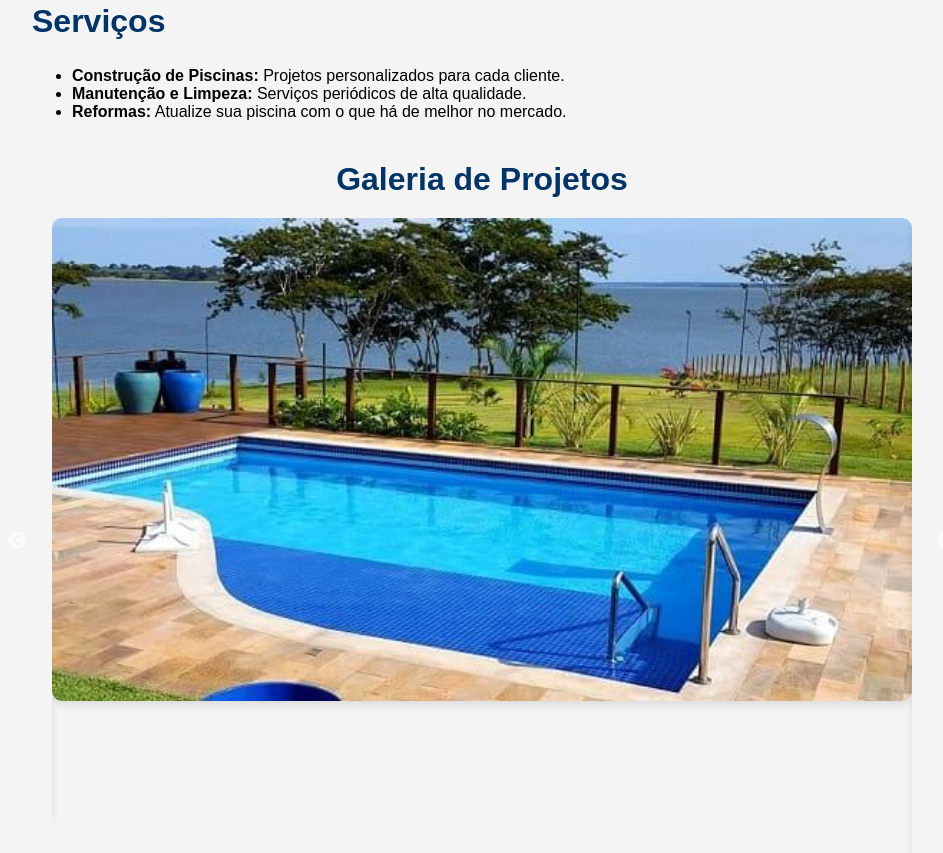
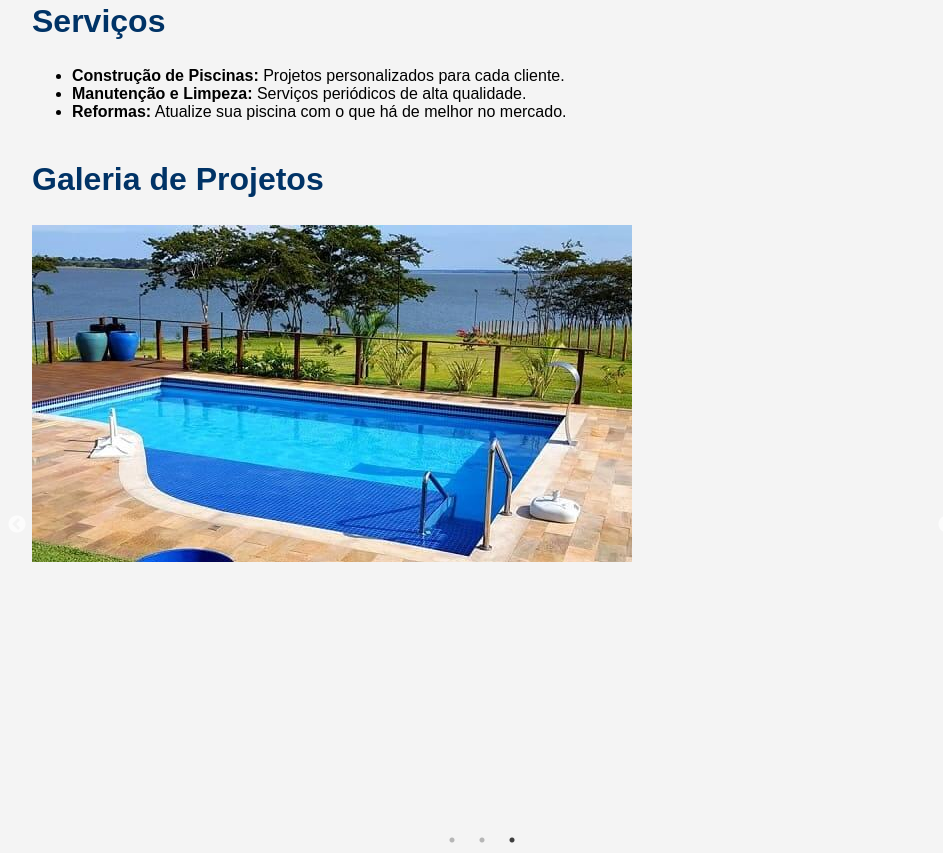
Before and after one commit to ricardoaran/rdpiscinas, a plain HTML site: page index.html in a window 1280 px wide. Shown: the part 439-1292 px from the top of the page, without its empty margins (158-1101 px from the left). Drawn offline with nearby package versions, Linux system fonts and the light colour scheme.

Commit message:
style.css

```diff
--- a/style.css
+++ b/style.css
@@ -4,7 +4,6 @@ body {
     padding: 0;
     background-color: #f4f4f4;
 }
-
 
 header {
     background-color: #003366;
@@ -95,32 +94,3 @@ footer {
     padding: 10px;
     margin-top: 40px;
 }
-#galeria {
-    margin-top: 40px;
-}
-
-#galeria h2 {
-    text-align: center;
-    margin-bottom: 20px;
-    color: #003366;
-}
-
-.galeria-grid {
-    display: grid;
-    grid-template-columns: repeat(auto-fit, minmax(250px, 1fr));
-    gap: 20px;
-    padding: 0 20px;
-}
-
-.galeria-grid img {
-    width: 100%;
-    height: auto;
-    border-radius: 10px;
-    object-fit: cover;
-    box-shadow: 0 4px 8px rgba(0,0,0,0.1);
-    transition: transform 0.3s ease;
-}
-
-.galeria-grid img:hover {
-    transform: scale(1.05);
-}
```
